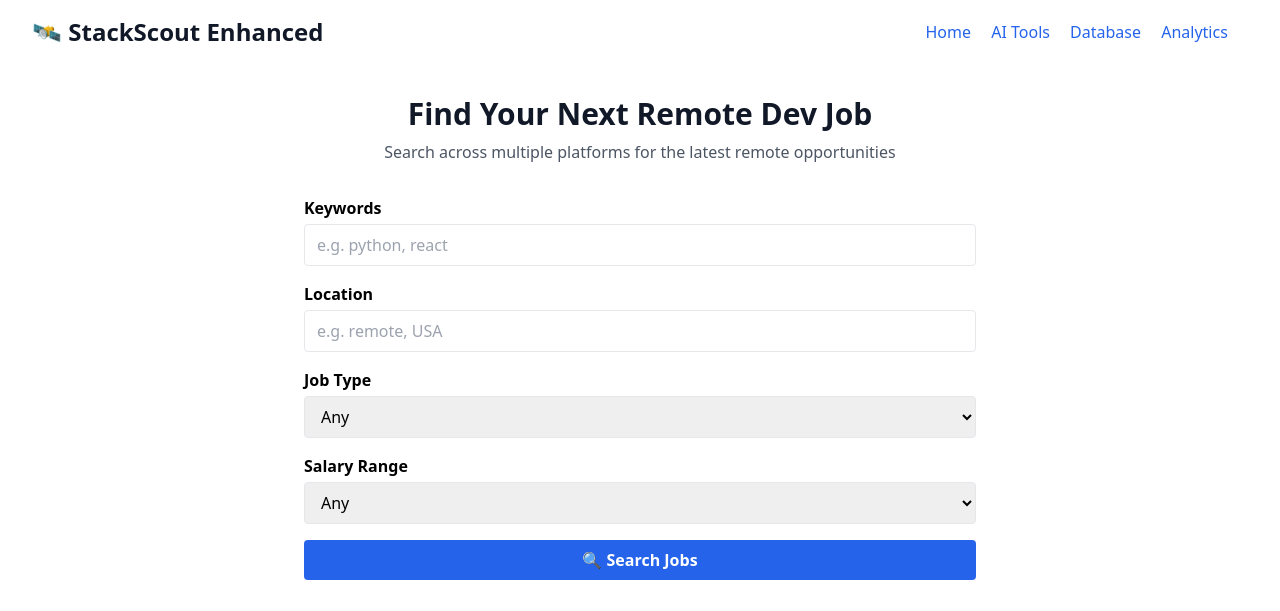
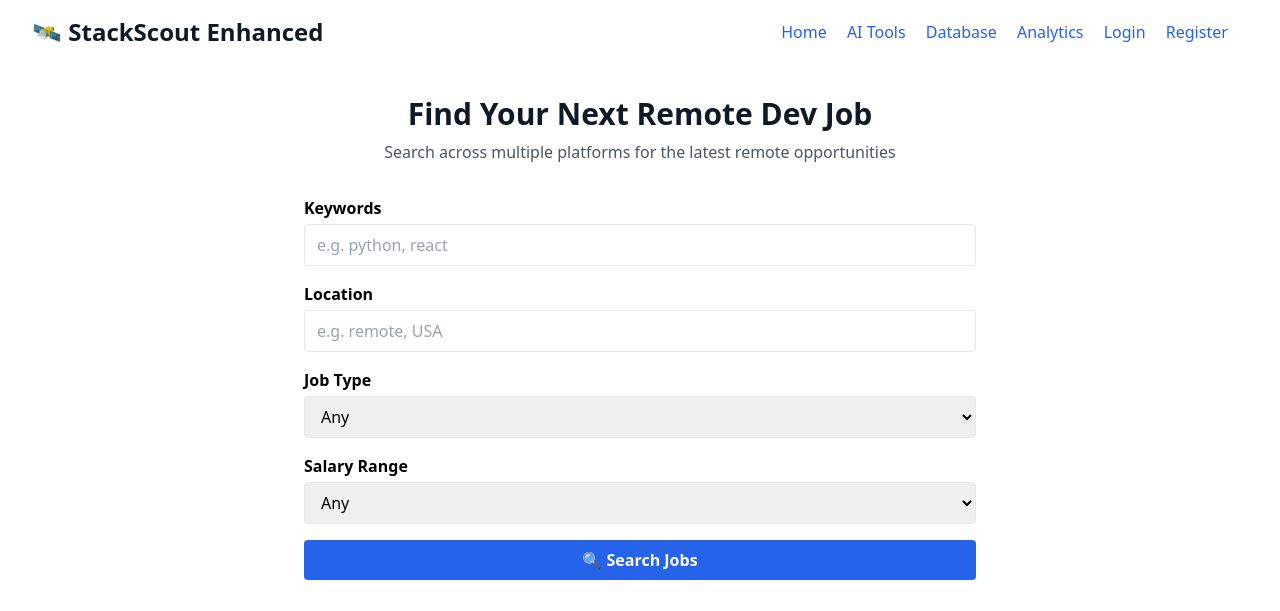
Before and after one commit to joey-the-33rd/StackScout, a FastAPI app: page / in a window 1280 px wide. Shown: the top 611 px of the page. Run offline with FastAPI, Linux system fonts and the light colour scheme; some libraries are stand-ins or nearby versions.

Commit message:
Update enhanced_index.html
enhanced index html files

```diff
--- a/templates/enhanced_index.html
+++ b/templates/enhanced_index.html
@@ -38,6 +38,8 @@
                         <a href="/ai-tools" class="ml-4 text-blue-600 hover:text-blue-800">AI Tools</a>
                         <a href="/database/manager" class="ml-4 text-blue-600 hover:text-blue-800">Database</a>
                         <a href="/analytics" class="ml-4 text-blue-600 hover:text-blue-800">Analytics</a>
+                        <a href="/login" class="ml-4 text-blue-600 hover:text-blue-800">Login</a>
+                        <a href="/register" class="ml-4 text-blue-600 hover:text-blue-800">Register</a>
                         <div id="notification-bell-container" class="inline-block ml-4">
                             <!-- Notification bell will be rendered by notification_manager.js -->
                         </div>
```
